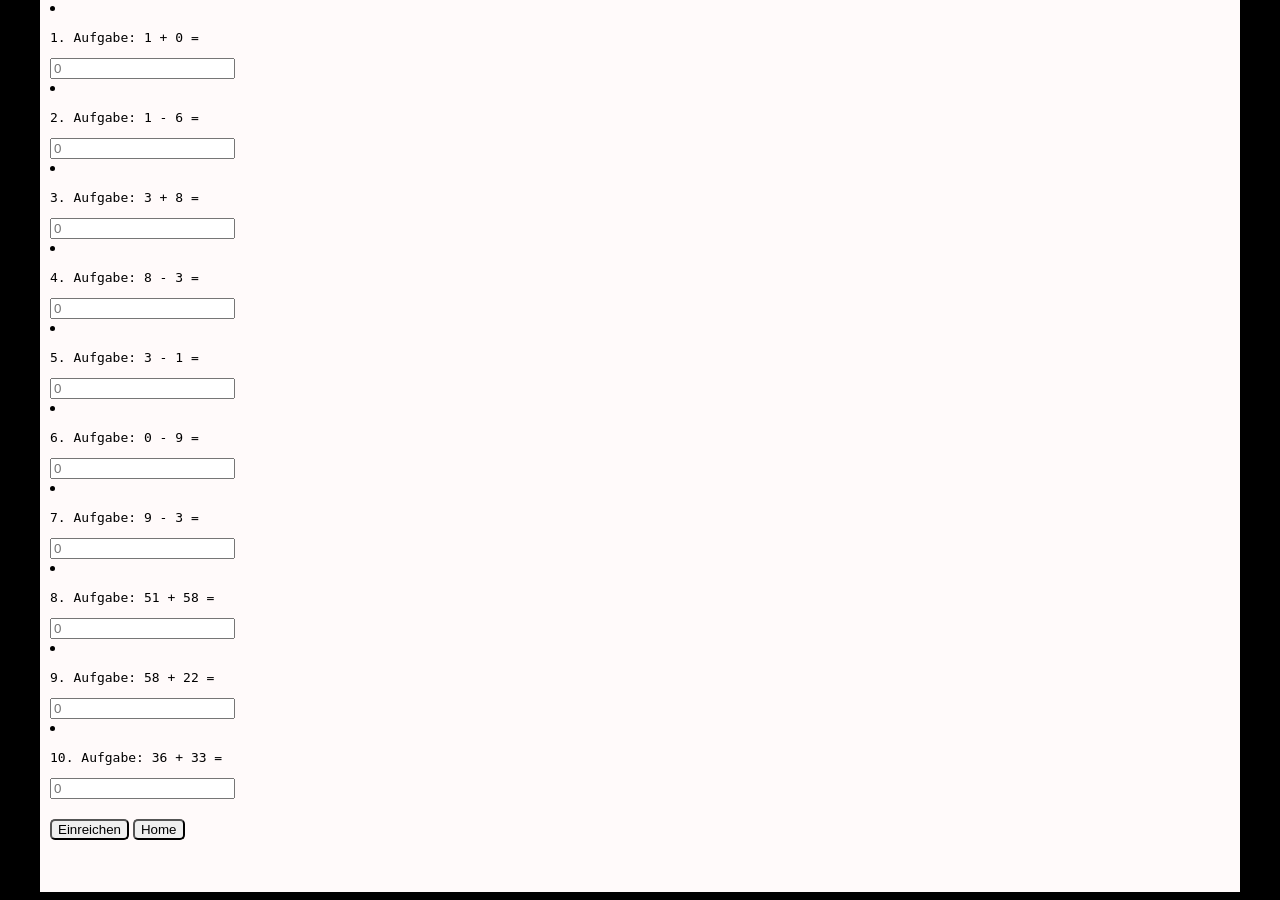
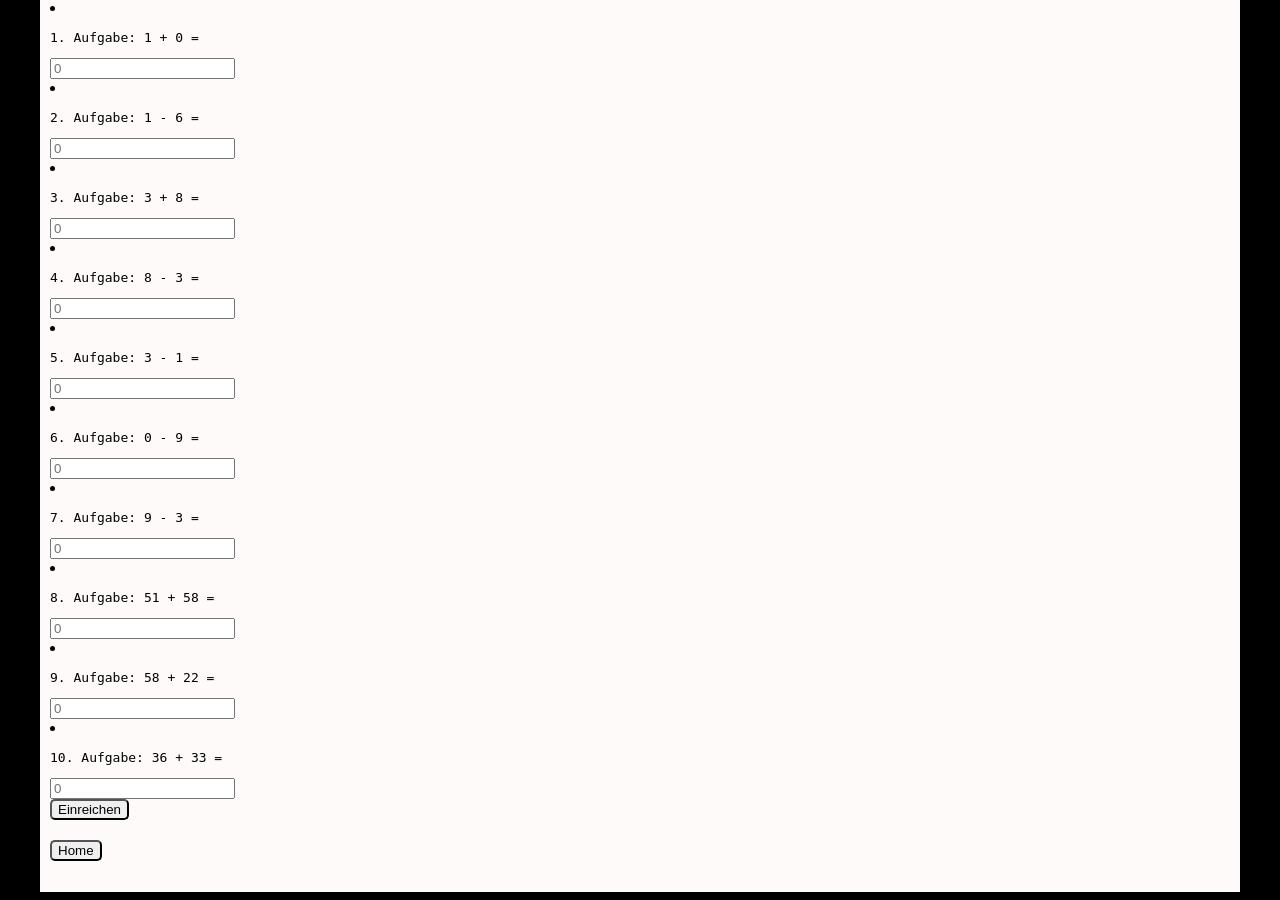
Before and after one commit to JellefAbbenseth/schoolProject, a Flask app: page /exercise_sheet in a window 1280 px wide. Shown: the part 76-976 px from the top of the page. Run offline with Flask 2, Linux system fonts and the light colour scheme; data comes from the database, SQL or seed files in the repository; both versions use the stored data as it was after the commit.

Commit message:
Projektabschnitt 5: Fehlersuche einlesen Fehler: exercise_sheet.html - alle Inhalte müssen mit dem Button in einem From sein

```diff
--- a/Programm/website/templates/exercise_sheet.html
+++ b/Programm/website/templates/exercise_sheet.html
@@ -7,6 +7,9 @@
     </header>
     <main>
         <form method="POST">
+            <!--
+                button hand-in_button muss in der selben form methode sein
+            -->
             {% for key, value in exercises.items() %}
                 <li class="list-group-item">
                     <pre>{{ value }}</pre>
@@ -19,11 +22,11 @@
                     />
                 </li>
             {% endfor %}
+            <button id="hand-in_button" type="submit" class="btn btn-primary" value="submit" name="hand-in_button">Einreichen</button>
         </form>
     </main>
     <footer>
         <form method="POST">
-            <button id="hand-in_button" type="submit" value="submit" name="hand-in_button">Einreichen</button>
             <button id="return_button" type="submit" value="return" name="return_button">Home</button>
         </form>
     </footer>
--- a/Programm/website/views.py
+++ b/Programm/website/views.py
@@ -53,11 +53,12 @@ def home():
 @views.route('/exercise_sheet', methods=['GET', 'POST'])
 def exerciseSheet():
     if request.method == 'POST':
+        text = request.form.get('selector-1')
         print('Hier: exerciseSheet')
         if request.form.get('return_button'):
             return redirect(url_for('views.home'))
         if request.form.get('hand-in_button'):
-            text = request.form.get('selector-1')
+            print('Daten eingelesen:')
             print(text)
     print('Exercises')
 
```
Also changed, not shown: Programm/datenbank/schoolProject.db.
